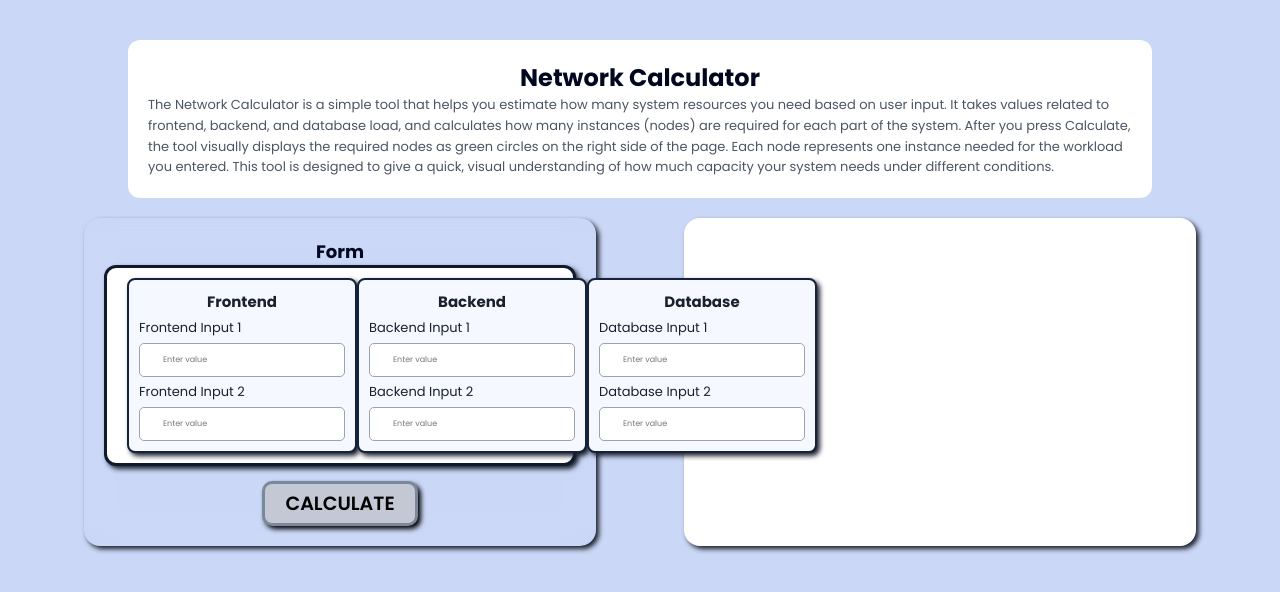
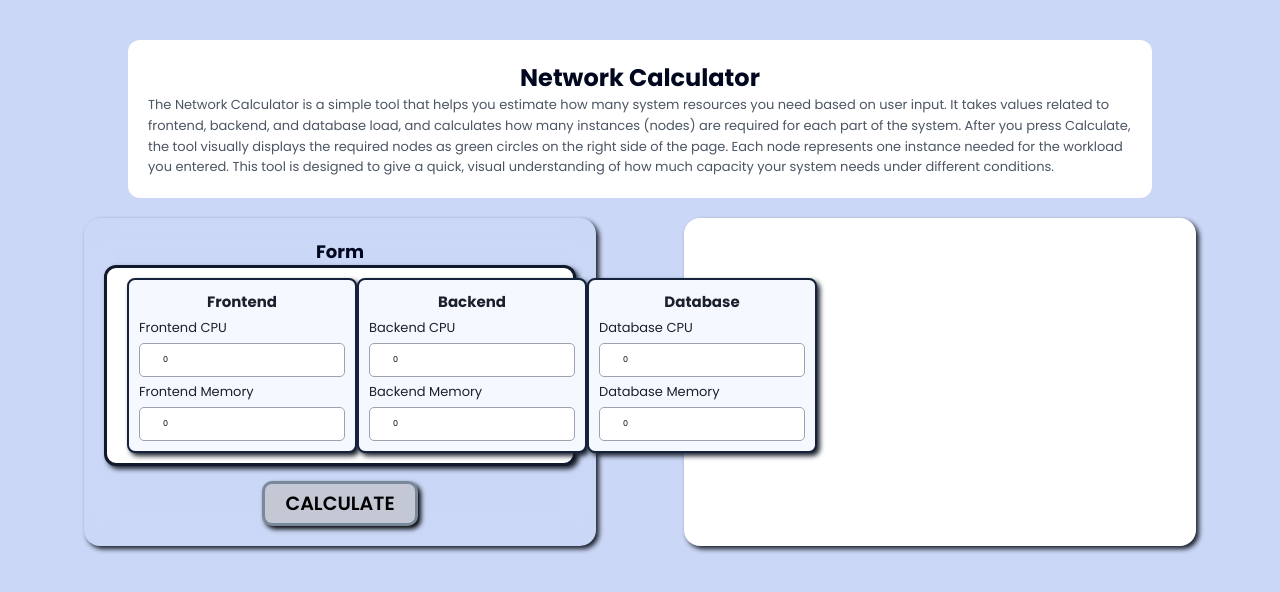
Before and after one commit to Black-Hawks-Codeworks/network-calculator, a React (Vite) app: page / in a window 1280 px wide. Shown: the top 592 px of the page. Built offline with nearby package versions, Linux system fonts and the light colour scheme.

Commit message:
added state to the input

```diff
--- a/src/modules/home/components/calculator-input.jsx
+++ b/src/modules/home/components/calculator-input.jsx
@@ -1,6 +1,7 @@
 import styles from './calculator-input.module.css';
 
-export default function CalculatorInput({ id, label }) {
+export default function CalculatorInput(props) {
+  const { id, label, value, onChange } = props;
   return (
     <div className={styles.fieldRow}>
       <label htmlFor={id} className={styles.fieldLabel}>
@@ -10,8 +11,10 @@ export default function CalculatorInput({ id, label }) {
       <input
         id={id}
         className={styles.fieldInput}
-        type="number"
-        placeholder="Enter value"
+        type='number'
+        placeholder='Enter value'
+        value={value}
+        onChange={onChange}
       />
     </div>
   );
--- a/src/modules/home/page.jsx
+++ b/src/modules/home/page.jsx
@@ -1,7 +1,42 @@
+import { useState } from 'react';
 import CalculatorInput from './components/calculator-input';
 import styles from './page.module.css';
 
 export default function HomePage() {
+  const [frontendCpu, setFrontendCpu] = useState(0);
+  const [frontendMemory, setFrontendMemory] = useState(0);
+  const [backendCpu, setBackendCpu] = useState(0);
+  const [backendMemory, setBackendMemory] = useState(0);
+  const [dbCpu, setDbCpu] = useState(0);
+  const [dbMemory, setDbMemory] = useState(0);
+
+  const handleFrontendCpuChange = (event) => {
+    setFrontendCpu(event.target.value);
+  };
+
+  const handleFrontendMemoryChange = (event) => {
+    setFrontendMemory(event.target.value);
+  };
+
+  const handleBackendCpuChange = (event) => {
+    setBackendCpu(event.target.value);
+  };
+
+  const handleBackendMemoryChange = (event) => {
+    setBackendMemory(event.target.value);
+  };
+
+  const handleDbCpuChange = (event) => {
+    setDbCpu(event.target.value);
+  };
+
+  const handleDbMemoryChange = (event) => {
+    setDbMemory(event.target.value);
+  };
+
+  const handleCalculate = () => {
+    console.log('Calculate');
+  };
   return (
     <div className={styles.page}>
       {/* ΠΛΑΙΣΙΟ ΠΕΡΙΓΡΑΦΗΣ */}
@@ -26,28 +61,50 @@ export default function HomePage() {
             {/* FRONTEND */}
             <div className={styles.group}>
               <h3 className={styles.groupTitle}>Frontend</h3>
-              <CalculatorInput id='frontendInput1' label='Frontend Input 1' />
-              <CalculatorInput id='frontendInput2' label='Frontend Input 2' />
+              <CalculatorInput
+                id='frontendCpu'
+                label='Frontend CPU'
+                value={frontendCpu}
+                onChange={handleFrontendCpuChange}
+              />
+              <CalculatorInput
+                id='frontendMemory'
+                label='Frontend Memory'
+                value={frontendMemory}
+                onChange={handleFrontendMemoryChange}
+              />
             </div>
 
             {/* BACKEND */}
             <div className={styles.group}>
               <h3 className={styles.groupTitle}>Backend</h3>
 
-              <CalculatorInput id='backendInput1' label='Backend Input 1' />
-              <CalculatorInput id='backendInput2' label='Backend Input 2' />
+              <CalculatorInput
+                id='backendCpu'
+                label='Backend CPU'
+                value={backendCpu}
+                onChange={handleBackendCpuChange}
+              />
+              <CalculatorInput
+                id='backendMemory'
+                label='Backend Memory'
+                value={backendMemory}
+                onChange={handleBackendMemoryChange}
+              />
             </div>
 
             {/* DATABASE */}
             <div className={styles.group}>
               <h3 className={styles.groupTitle}>Database</h3>
 
-              <CalculatorInput id='dbInput1' label='Database Input 1' />
-              <CalculatorInput id='dbInput2' label='Database Input 2' />
+              <CalculatorInput id='dbCpu' label='Database CPU' value={dbCpu} onChange={handleDbCpuChange} />
+              <CalculatorInput id='dbMemory' label='Database Memory' value={dbMemory} onChange={handleDbMemoryChange} />
             </div>
           </div>
 
-          <button className={styles.calculateButton}>CALCULATE</button>
+          <button className={styles.calculateButton} onClick={handleCalculate}>
+            CALCULATE
+          </button>
         </section>
 
         <section className={styles.outputBox}>{/*εδώ θα εμφανίζονται οι κόμβοι μετά τον υπολογισμό*/}</section>
```
